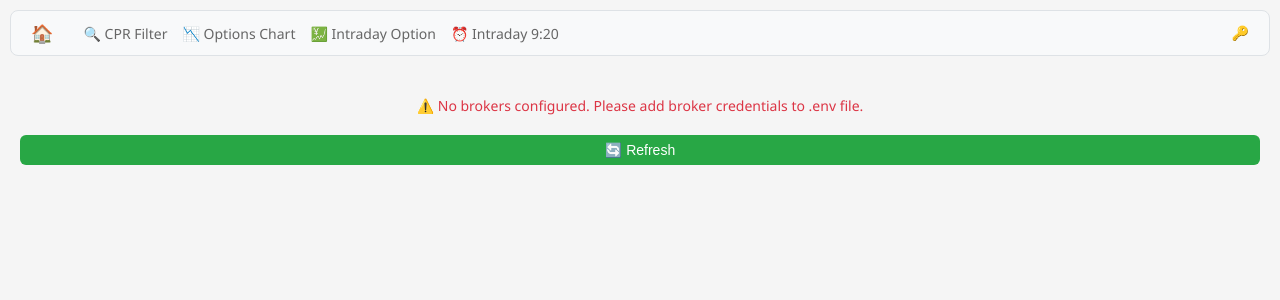
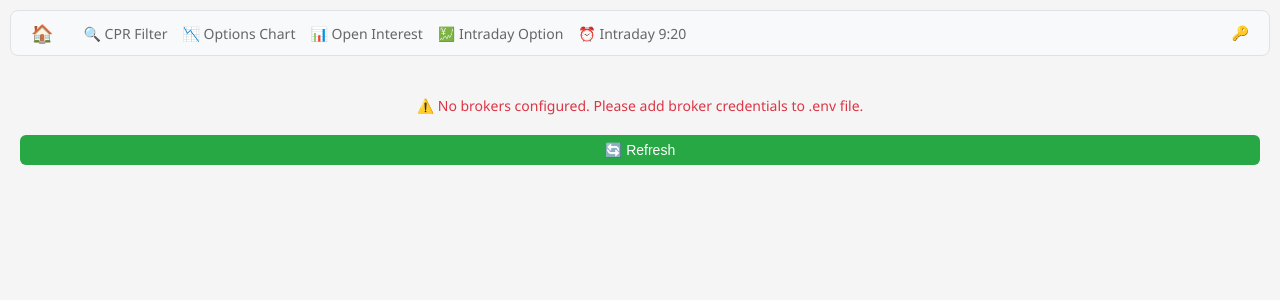
Before and after one commit to kwinkzap-bot/Mine, a Flask app: page / in a window 1280 px wide. Shown: the top 300 px of the page. Run offline with Flask 3, Linux system fonts and the light colour scheme; the visitor is signed in with stand-in values (Sample User, id 1); data that the repository does not hold is empty; some libraries are stand-ins or nearby versions.

Commit message:
✅ Add Open Interest route to navigation bar

```diff
--- a/Mine/templates/base.html
+++ b/Mine/templates/base.html
@@ -20,6 +20,7 @@
             <a href="/multi-strike" class="nav-link {% if request.path == '/multi-strike' %}active{% endif %}">⚡ Multi Strike</a> -->
             <a href="/cpr-filter" class="nav-link {% if request.path == '/cpr-filter' %}active{% endif %}">🔍 CPR Filter</a>
             <a href="/options-chart" class="nav-link {% if request.path == '/options-chart' %}active{% endif %}">📉 Options Chart</a>
+            <a href="/open-interest" class="nav-link {% if request.path == '/open-interest' %}active{% endif %}">📊 Open Interest</a>
             <a href="/intraday-option" class="nav-link {% if request.path == '/intraday-option' %}active{% endif %}">💹 Intraday Option</a>
             <a href="/intraday-920" class="nav-link {% if request.path == '/intraday-920' %}active{% endif %}">⏰ Intraday 9:20</a>
             <div class="login-dropdown">
```
